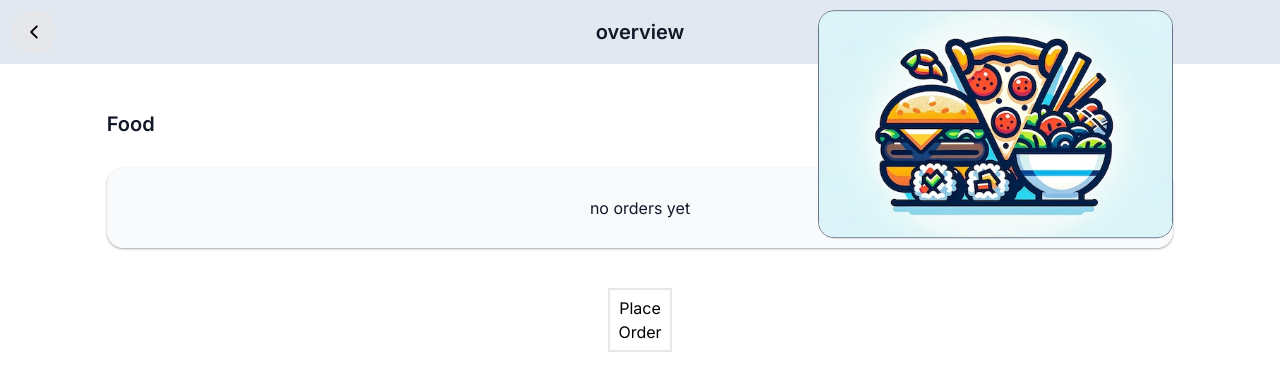
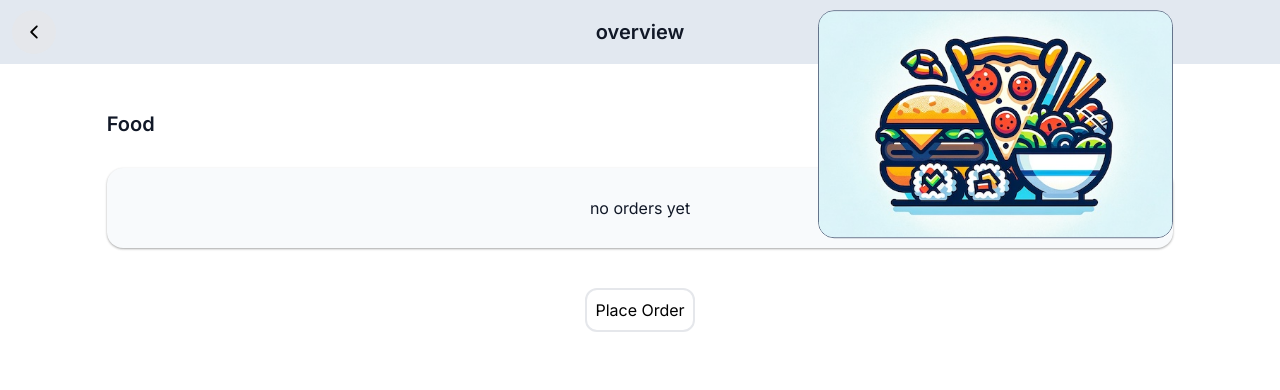
Before and after one commit to j-eick/pos-restaurant, a Next.js app: page /menu/order in a window 1280 px wide. Shown: the top 390 px of the page. Built offline with nearby package versions, Linux system fonts and the light colour scheme.

Commit message:
add / regular Button type

```diff
--- a/app/components/ui/button/Button.tsx
+++ b/app/components/ui/button/Button.tsx
@@ -3,6 +3,7 @@ import { twMerge } from "tailwind-merge";
 
 type ButtonProp = {
   children: ReactNode;
+  type?: "regular";
   size?: string;
   color?: "peach" | "green";
   className?: string;
@@ -10,10 +11,21 @@ type ButtonProp = {
   onClick?: (e: MouseEvent<HTMLButtonElement>) => void;
 };
 
-export const Button = ({ children, size = "md", color, onClick, className }: ButtonProp) => {
+export const Button = ({ children, size = "md", type = "regular", color, onClick, className }: ButtonProp) => {
   const hover = {
     red: `transition-all hover:bg-red-hover`,
   };
+
+  const buttonType = useMemo(() => {
+    switch (type) {
+      case "regular":
+        return `w-[auto] h-[auto] p-2
+        border-2 rounded-xs`;
+
+      default:
+        break;
+    }
+  }, [type]);
 
   const buttonSize = useMemo(() => {
     switch (size) {
@@ -41,7 +53,7 @@ export const Button = ({ children, size = "md", color, onClick, className }: But
   }, []);
 
   return (
-    <button className={twMerge(`${buttonSize} ${buttonColor} ${className}`)} onClick={onClick}>
+    <button className={twMerge(`${buttonSize} ${buttonColor} ${buttonType} ${className}`)} onClick={onClick}>
       {children}
     </button>
   );
```
